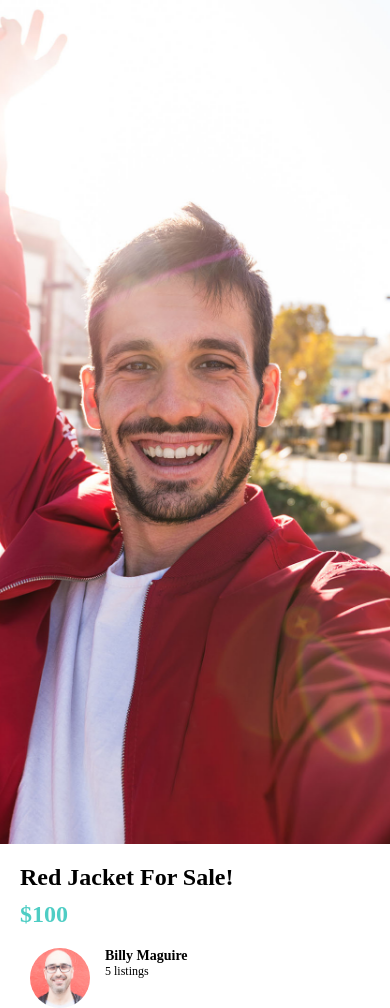
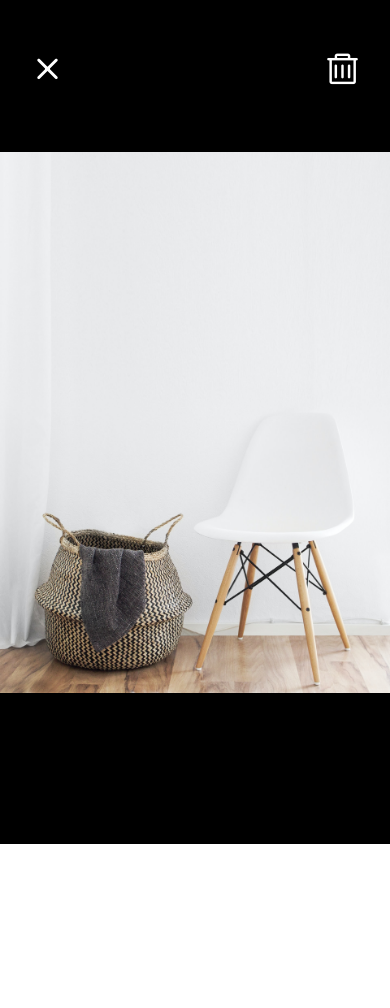
Before and after one commit to billymaguire3/Done-With-It, a React Native app: screen / in a window 390 px wide. After the commit the page ends 844 px from the top, so only its background shows below. Built offline with nearby package versions, Linux system fonts and the light colour scheme.

Commit message:
Restructure components and screens, add icons to ViewImageScreen

```diff
--- a/App.js
+++ b/App.js
@@ -7,22 +7,22 @@
 import ViewImageScreen from "./src/screens/ViewImageScreen";
 import WelcomeScreen from "./src/screens/WelcomeScreen";
 import Card from "./src/components/Card";
-import ListingDetails from "./src/components/ListingDetails";
+import ListingDetailsScreen from "./src/screens/ListingDetailsScreen";
 
 export default function App() {
   return (
-    // <ViewImageScreen />
+    <ViewImageScreen />
     // <WelcomeScreen />
     // {/* <Card
     //   title="Red Jacket for sale!"
     //   subtitle="$100"
     //   image={require("./src/assets/jacket.jpg")}
     // /> */}
-    <ListingDetails
-      image={require("./src/assets/jacket.jpg")}
-      title="Red Jacket For Sale!"
-      subtitle="$100"
-    />
+    // <ListingDetailsScreen
+    //   image={require("./src/assets/jacket.jpg")}
+    //   title="Red Jacket For Sale!"
+    //   subtitle="$100"
+    // />
   );
 }
 
--- a/package.json
+++ b/package.json
@@ -9,6 +9,7 @@
     "devtools": "react-devtools"
   },
   "dependencies": {
+    "@expo/vector-icons": "^12.0.4",
     "@react-native-community/hooks": "^2.6.0",
     "expo": "~41.0.1",
     "expo-status-bar": "~1.0.4",
--- /dev/null
+++ b/src/components/ListItem.js
@@ -0,0 +1,40 @@
+import React from "react";
+import { StyleSheet, View, Image } from "react-native";
+
+import AppText from "./AppText";
+import colors from "../config/color";
+
+function ListItem({ image, title, subtitle }) {
+  return (
+    <View style={styles.container}>
+      <Image style={styles.image} source={image} />
+      <View>
+        <AppText style={styles.title}>{title}</AppText>
+        <AppText style={styles.subtitle}>{subtitle}</AppText>
+      </View>
+    </View>
+  );
+}
+
+const styles = StyleSheet.create({
+  container: {
+    flexDirection: "row",
+    marginHorizontal: 15,
+  },
+  image: {
+    width: 70,
+    height: 70,
+    borderRadius: 35,
+    marginRight: 10,
+  },
+  title: {
+    fontSize: 16,
+    fontWeight: "bold",
+  },
+  subtitle: {
+    fontSize: 14,
+    color: colors.medium,
+  },
+});
+
+export default ListItem;
--- a/src/components/ListingDetails.js
+++ /dev/null
@@ -1,85 +0,0 @@
-import React from "react";
-import { View, Image, StyleSheet } from "react-native";
-
-import colors from "../config/color";
-import AppText from "./AppText";
-
-function ListingDetails({ image, title, subtitle }) {
-  return (
-    <View style={styles.container}>
-      <Image style={styles.image} source={image} />
-      <View style={styles.details}>
-        <View style={styles.titlesContainer}>
-          <AppText style={styles.title}>{title}</AppText>
-          <AppText style={styles.subtitle}>{subtitle}</AppText>
-        </View>
-        <View style={styles.othersContainer}>
-          <Image
-            style={styles.othersImage}
-            source={require("../assets/mosh.jpg")}
-          />
-          <View style={styles.othersTextContainer}>
-            <AppText style={styles.othersTitle}>Billy Maguire</AppText>
-            <AppText style={styles.othersSubtitle}>5 listings</AppText>
-          </View>
-        </View>
-      </View>
-    </View>
-  );
-}
-
-const styles = StyleSheet.create({
-  container: {
-    flex: 1,
-  },
-  details: {
-    flex: 2,
-    backgroundColor: colors.white,
-  },
-  image: {
-    flex: 1,
-    overflow: "hidden",
-    height: "100%",
-    width: "100%",
-  },
-  othersContainer: {
-    flexDirection: "row",
-    justifyContent: "flex-start",
-    backgroundColor: colors.white,
-    marginHorizontal: 15,
-  },
-  othersImage: {
-    width: 60,
-    height: 60,
-    borderRadius: 50,
-    marginHorizontal: 15,
-  },
-  othersTextContainer: {
-    backgroundColor: colors.white,
-    justifyContent: "flex-start",
-  },
-  othersTitle: {
-    fontSize: 14,
-    fontWeight: "bold",
-  },
-  othersSubtitle: {
-    fontSize: 12,
-    fontWeight: "300",
-  },
-  title: {
-    fontSize: 24,
-    fontWeight: "bold",
-    paddingBottom: 5,
-  },
-  titlesContainer: {
-    padding: 20,
-  },
-  subtitle: {
-    color: colors.secondary,
-    fontSize: 24,
-    fontWeight: "bold",
-    paddingTop: 5,
-  },
-});
-
-export default ListingDetails;
--- a/src/config/color.js
+++ b/src/config/color.js
@@ -3,4 +3,5 @@
   secondary: "#4ECDC4",
   black: "#000",
   white: "#fff",
+  medium: "#6e6969",
 };
--- /dev/null
+++ b/src/screens/ListingDetailsScreen.js
@@ -0,0 +1,60 @@
+import React from "react";
+import { View, Image, StyleSheet } from "react-native";
+
+import colors from "../config/color";
+import AppText from "../components/AppText";
+import ListItem from "../components/ListItem";
+
+function ListingDetailsScreen({ image, title, subtitle }) {
+  return (
+    <View style={styles.container}>
+      <Image style={styles.image} source={image} />
+      <View style={styles.detailsContainer}>
+        <View style={styles.titlesContainer}>
+          <AppText style={styles.title}>{title}</AppText>
+          <AppText style={styles.subtitle}>{subtitle}</AppText>
+        </View>
+        <View style={styles.userContainer}>
+          <ListItem
+            image={require("../assets/mosh.jpg")}
+            title="Billy Maguire"
+            subtitle="5 listings"
+          />
+        </View>
+      </View>
+    </View>
+  );
+}
+
+const styles = StyleSheet.create({
+  container: {
+    flex: 1,
+  },
+  detailsContainer: {
+    flex: 2,
+    backgroundColor: colors.white,
+  },
+  image: {
+    flex: 1,
+    overflow: "hidden",
+    height: "100%",
+    width: "100%",
+  },
+  subtitle: {
+    color: colors.secondary,
+    fontSize: 24,
+    fontWeight: "bold",
+  },
+  title: {
+    fontSize: 24,
+    fontWeight: "bold",
+  },
+  titlesContainer: {
+    padding: 20,
+  },
+  userContainer: {
+    marginVertical: 40,
+  },
+});
+
+export default ListingDetailsScreen;
--- a/src/screens/ViewImageScreen.js
+++ b/src/screens/ViewImageScreen.js
@@ -1,5 +1,6 @@
 import React from "react";
 import { Image, View, StyleSheet, SafeAreaView } from "react-native";
+import { AntDesign, Feather } from "@expo/vector-icons";
 
 import colors from "../config/color";
 
@@ -8,8 +9,18 @@
 export default function ViewImageScreen() {
   return (
     <View style={styles.container}>
-      <View style={styles.closeIcon}></View>
-      <View style={styles.deleteIcon}></View>
+      <Feather
+        style={styles.closeIcon}
+        name="x"
+        size={35}
+        color={colors.white}
+      />
+      <AntDesign
+        style={styles.deleteIcon}
+        name="delete"
+        size={35}
+        color={colors.white}
+      />
       <Image source={image} style={styles.image} />
     </View>
   );
@@ -17,11 +28,8 @@
 
 const styles = StyleSheet.create({
   closeIcon: {
-    backgroundColor: colors.primary,
-    width: 50,
-    height: 50,
     position: "absolute",
-    top: 40,
+    top: 50,
     left: 30,
   },
   container: {
@@ -29,12 +37,9 @@
     backgroundColor: colors.black,
   },
   deleteIcon: {
-    backgroundColor: colors.secondary,
-    width: 50,
-    height: 50,
     position: "absolute",
     right: 30,
-    top: 40,
+    top: 50,
   },
   image: {
     width: "100%",
```
Also changed, not shown: 1 other file (tests, documents, lock files or other folders).
